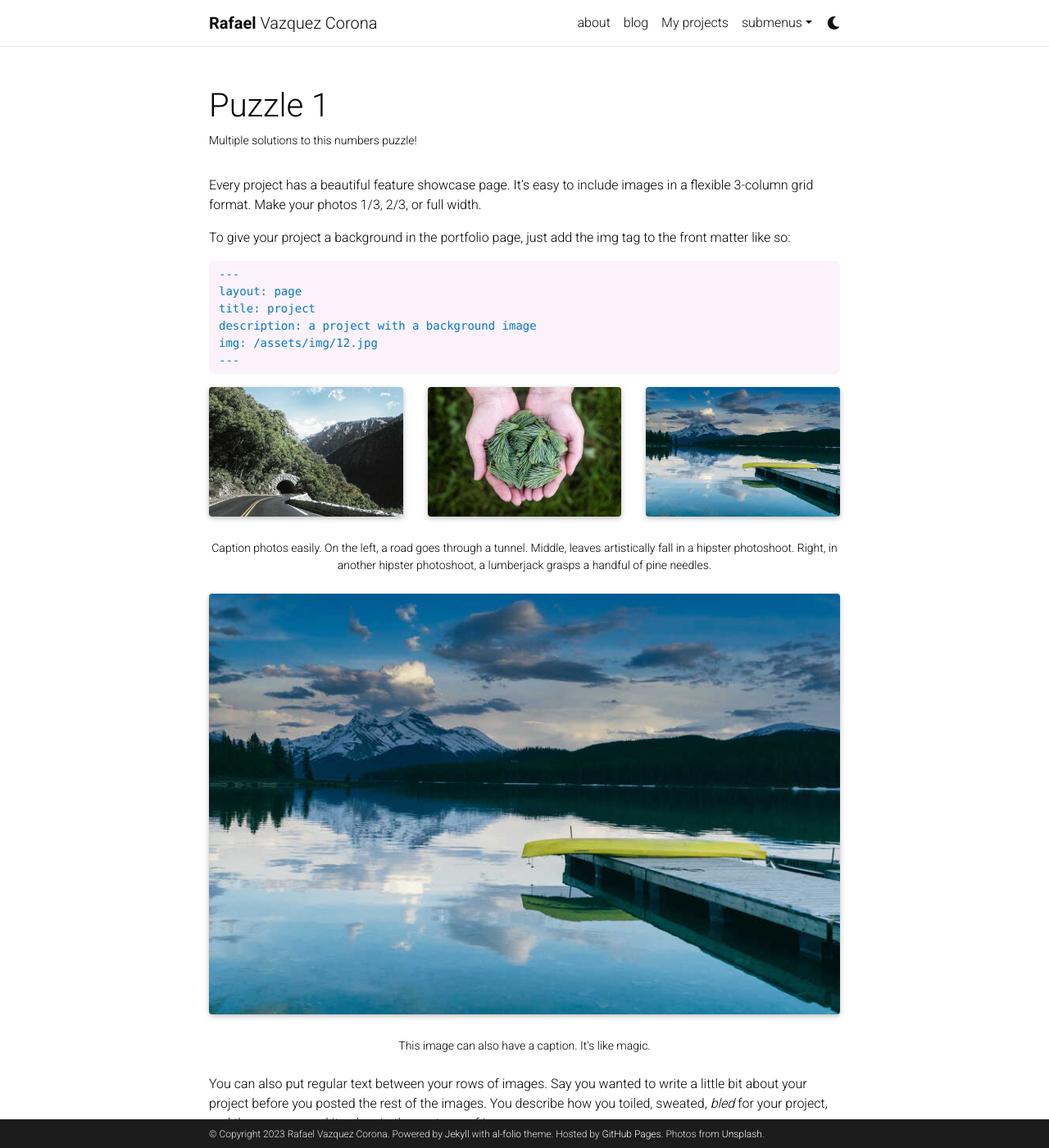
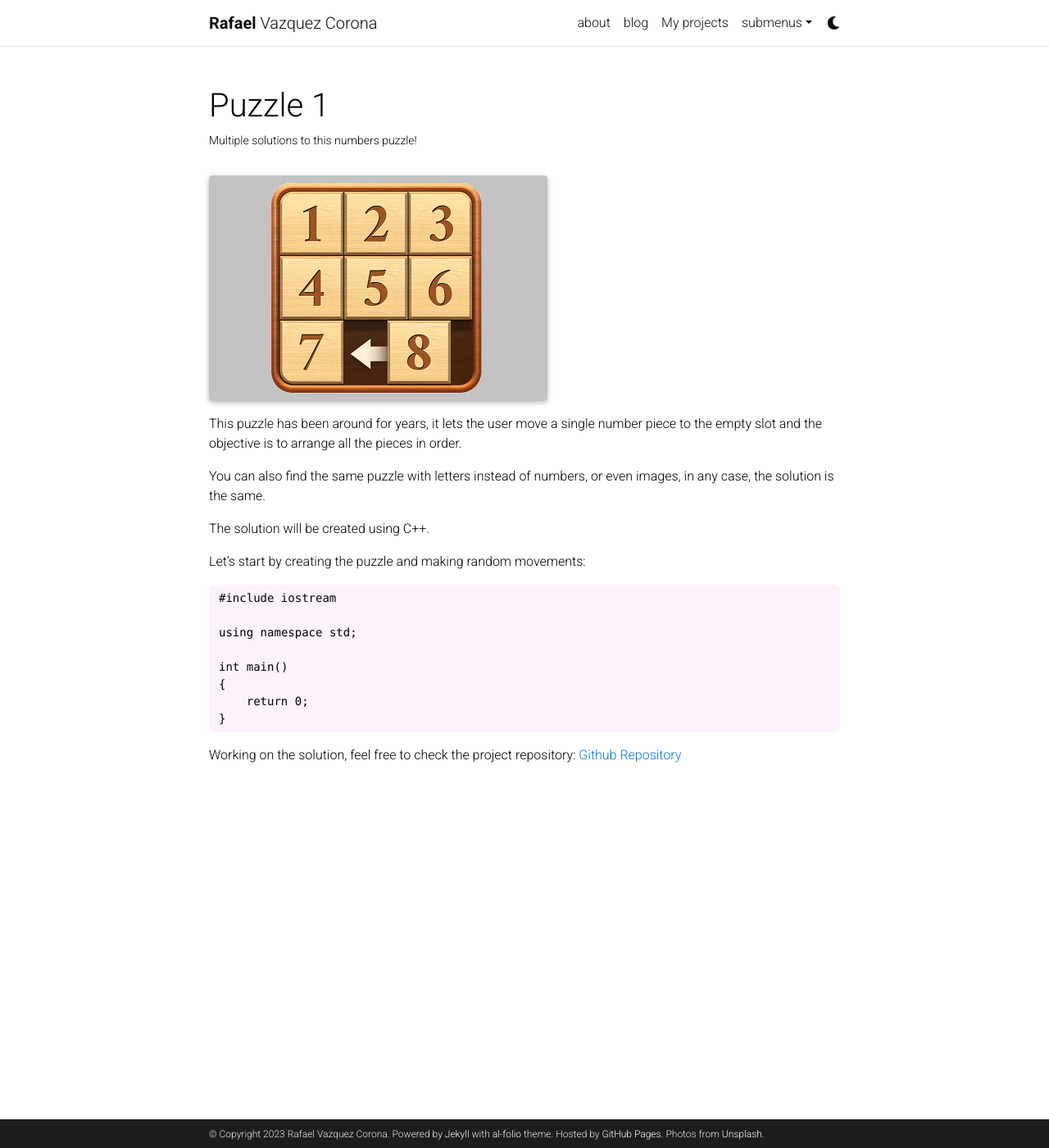
Before and after one commit to RafaelVC89/rafaelvc89.github.io, a Jekyll site: the page built from _projects/1_project.md, in a window 1280 px wide and 1400 px high. Shown: the whole window at 82% size. Built offline with Jekyll 4.4.1, drawn with Linux system fonts in a browser that asks for light colours; comment, search, counter and statistics services are not loaded; a style sheet for code colours, icons or effects is not loaded; some of the changed text lies outside the part shown.

Commit message:
Added introduction to project1 puzzle Added project1 puzzle small image

````diff
--- a/_projects/1_project.md
+++ b/_projects/1_project.md
@@ -6,75 +6,31 @@ img: assets/img/project1_puzzle.png
 importance: 1
 category: Algorithms
 ---
-
-Every project has a beautiful feature showcase page.
-It's easy to include images in a flexible 3-column grid format.
-Make your photos 1/3, 2/3, or full width.
-
-To give your project a background in the portfolio page, just add the img tag to the front matter like so:
-
-    ---
-    layout: page
-    title: project
-    description: a project with a background image
-    img: /assets/img/12.jpg
-    ---
-
 <div class="row">
     <div class="col-sm mt-3 mt-md-0">
-        {% include figure.html path="assets/img/1.jpg" title="example image" class="img-fluid rounded z-depth-1" %}
+        {% include figure.html path="assets/img/project1_puzzle_small.png" title="example image" class="img-fluid rounded z-depth-1" %}
     </div>
-    <div class="col-sm mt-3 mt-md-0">
-        {% include figure.html path="assets/img/3.jpg" title="example image" class="img-fluid rounded z-depth-1" %}
-    </div>
-    <div class="col-sm mt-3 mt-md-0">
-        {% include figure.html path="assets/img/5.jpg" title="example image" class="img-fluid rounded z-depth-1" %}
-    </div>
-</div>
-<div class="caption">
-    Caption photos easily. On the left, a road goes through a tunnel. Middle, leaves artistically fall in a hipster photoshoot. Right, in another hipster photoshoot, a lumberjack grasps a handful of pine needles.
-</div>
-<div class="row">
-    <div class="col-sm mt-3 mt-md-0">
-        {% include figure.html path="assets/img/5.jpg" title="example image" class="img-fluid rounded z-depth-1" %}
-    </div>
-</div>
-<div class="caption">
-    This image can also have a caption. It's like magic.
-</div>
-
-You can also put regular text between your rows of images.
-Say you wanted to write a little bit about your project before you posted the rest of the images.
-You describe how you toiled, sweated, *bled* for your project, and then... you reveal its glory in the next row of images.
-
-
-<div class="row justify-content-sm-center">
-    <div class="col-sm-8 mt-3 mt-md-0">
-        {% include figure.html path="assets/img/6.jpg" title="example image" class="img-fluid rounded z-depth-1" %}
-    </div>
-    <div class="col-sm-4 mt-3 mt-md-0">
-        {% include figure.html path="assets/img/11.jpg" title="example image" class="img-fluid rounded z-depth-1" %}
-    </div>
-</div>
-<div class="caption">
-    You can also have artistically styled 2/3 + 1/3 images, like these.
 </div>
 
 
-The code is simple.
-Just wrap your images with `<div class="col-sm">` and place them inside `<div class="row">` (read more about the <a href="https://getbootstrap.com/docs/4.4/layout/grid/">Bootstrap Grid</a> system).
-To make images responsive, add `img-fluid` class to each; for rounded corners and shadows use `rounded` and `z-depth-1` classes.
-Here's the code for the last row of images above:
+This puzzle has been around for years, it lets the user move a single number piece to the empty slot and the objective is to arrange all the pieces in order.
 
-{% raw %}
-```html
-<div class="row justify-content-sm-center">
-    <div class="col-sm-8 mt-3 mt-md-0">
-        {% include figure.html path="assets/img/6.jpg" title="example image" class="img-fluid rounded z-depth-1" %}
-    </div>
-    <div class="col-sm-4 mt-3 mt-md-0">
-        {% include figure.html path="assets/img/11.jpg" title="example image" class="img-fluid rounded z-depth-1" %}
-    </div>
-</div>
-```
-{% endraw %}
+You can also find the same puzzle with letters instead of numbers, or even images, in any case, the solution is the same.
+
+
+The solution will be created using C++.
+
+Let's start by creating the puzzle and making random movements:
+
+{% highlight cpp %}
+#include iostream
+
+using namespace std;
+
+int main()
+{
+    return 0;
+}
+{% endhighlight %}
+
+Working on the solution, feel free to check the project repository: [Github Repository](https://github.com/RafaelVC89/puzzle1_numbers)
````
Also changed, not shown: assets/img/project1_puzzle_small.png (added).
